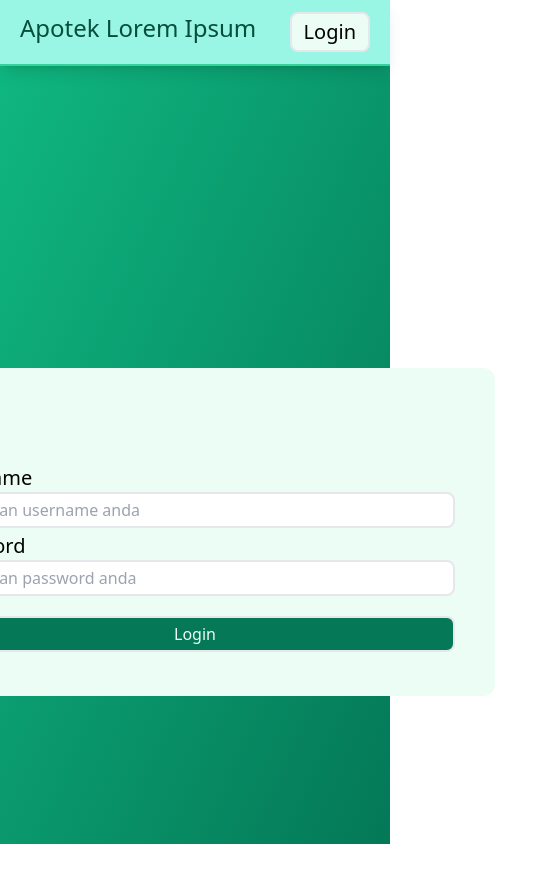
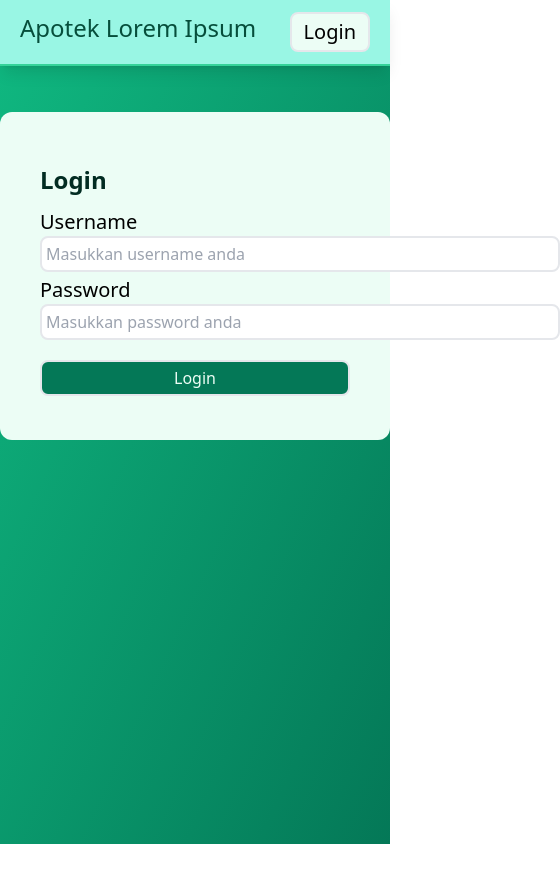
Before and after one commit to BlUhOl/mlsi, a React (Create React App) app: page /login in a window 390 px wide. Shown: the top 882 px of the page, 560 px wide, since content can reach past the window. After the commit the page ends 844 px from the top, so only its background shows below. Built offline with nearby package versions, Linux system fonts and the light colour scheme.

Commit message:
update login to responsive on mobile

```diff
--- a/src/components/login.jsx
+++ b/src/components/login.jsx
@@ -34,8 +34,8 @@ const login = () => {
     <main>
     <_headnavbar/>
     <div className='py-28 bg-gradient-to-br from-emerald-500 to-emerald-700 w-full h-screen'>
-        <div className='flex items-center justify-center'>
-            <div className='bg-emerald-50 p-10 rounded-xl m-64'>
+        <div className='sm:flex items-center justify-center'>
+            <div className='bg-emerald-50 p-10 rounded-xl lg:m-64'>
                 <div>
                     <h3 className='text-2xl font-bold text-emerald-950 my-3'>Login</h3>
 
```
